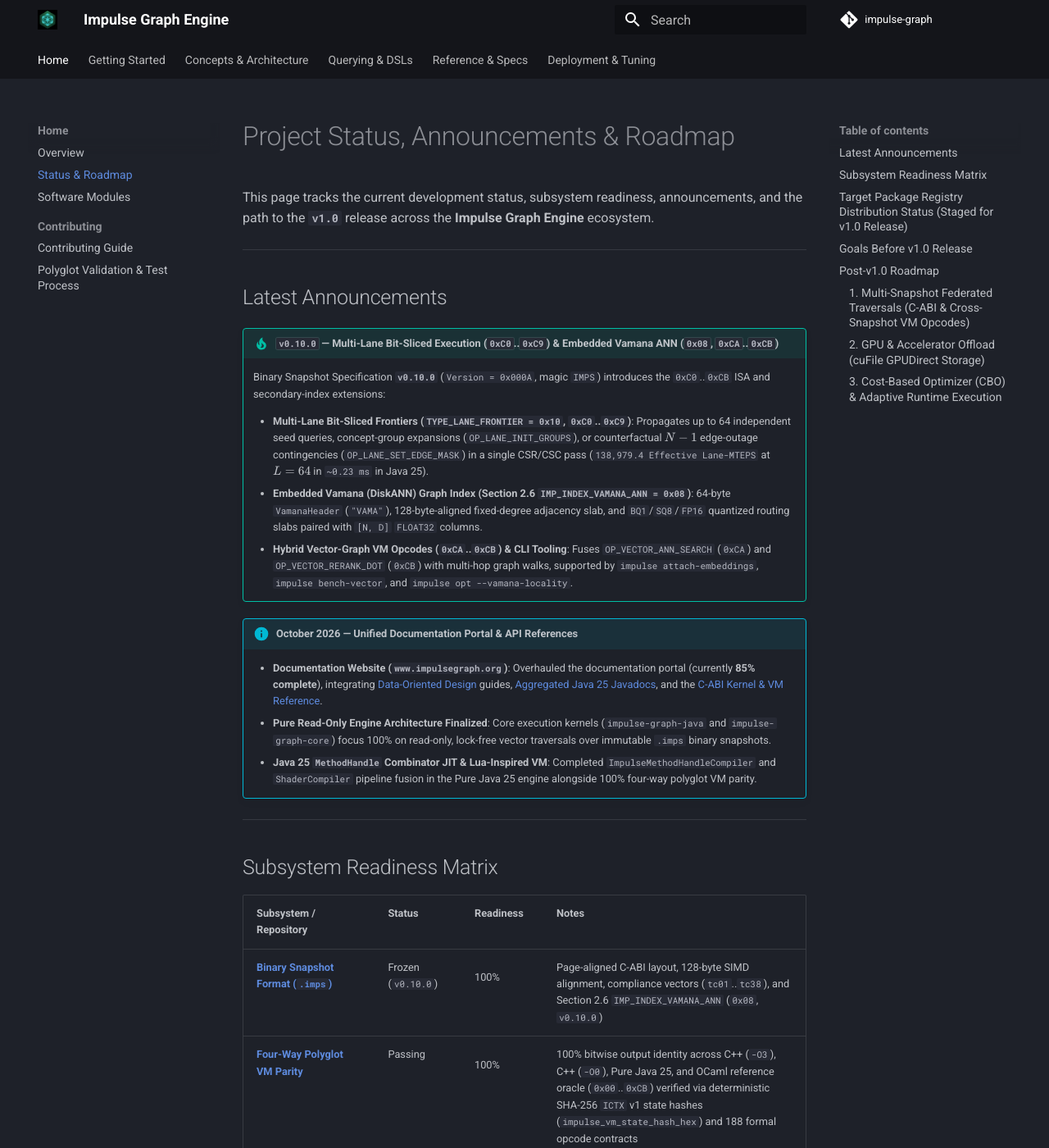
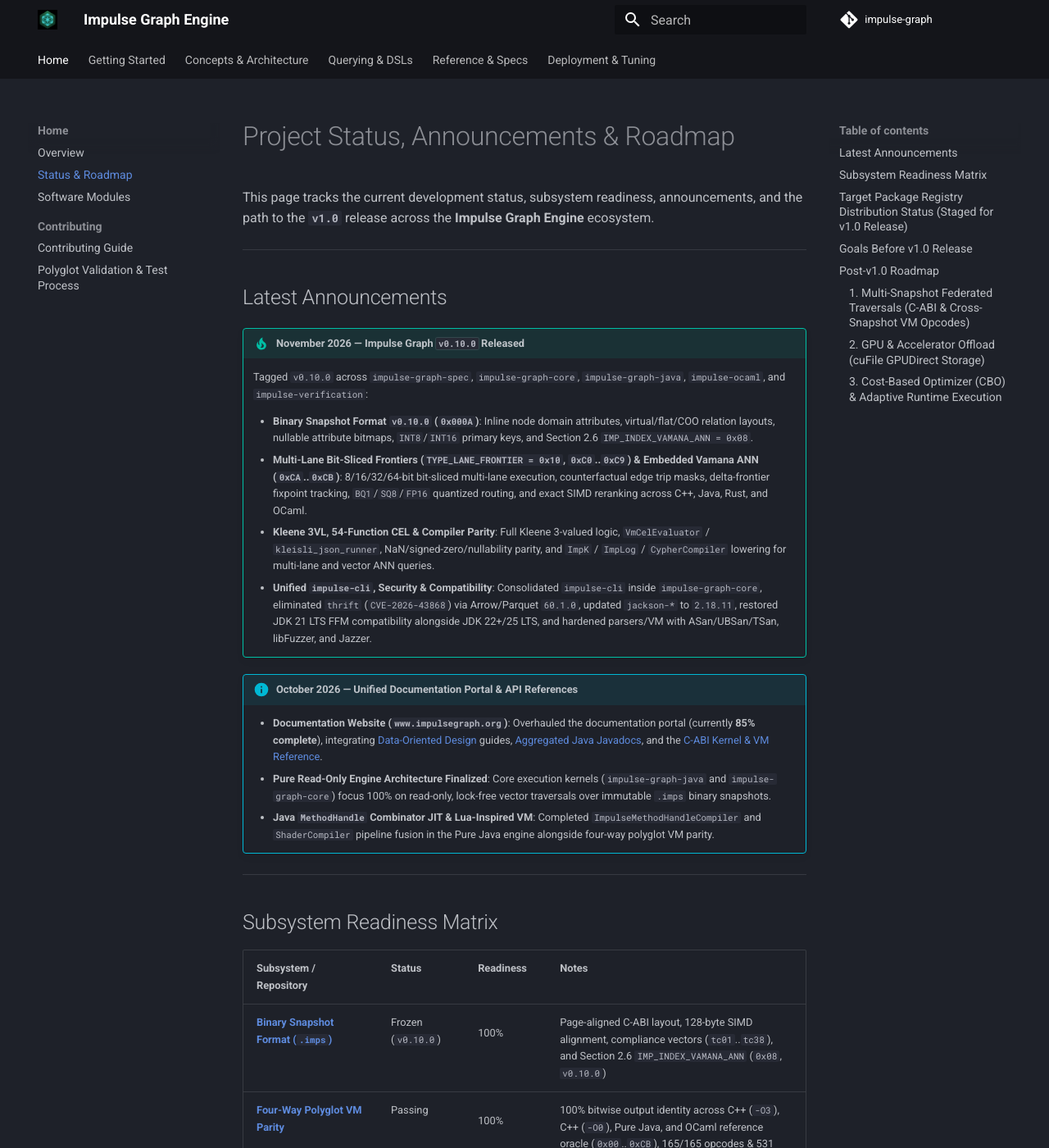
Before and after one commit to impulse-graph/impulse-website, an MkDocs documentation site: the page built from docs/status.md, in a window 1280 px wide and 1400 px high. Shown: the whole window at 82% size. Built offline with MkDocs 1.6.1 and Material for MkDocs 9.7.7, drawn with Linux system fonts in a browser that asks for light colours; some of the changed text lies outside the part shown.

Commit message:
docs(status): update Status & Roadmap page for v0.10.0 release (#11)

```diff
--- a/docs/status.md
+++ b/docs/status.md
@@ -6,17 +6,18 @@ This page tracks the current development status, subsystem readiness, announceme
 
 ## Latest Announcements
 
-!!! tip "`v0.10.0` — Multi-Lane Bit-Sliced Execution (`0xC0`..`0xC9`) & Embedded Vamana ANN (`0x08`, `0xCA`..`0xCB`)"
-    Binary Snapshot Specification **`v0.10.0`** (`Version = 0x000A`, magic `IMPS`) introduces the `0xC0`..`0xCB` ISA and secondary-index extensions:
+!!! tip "November 2026 — Impulse Graph `v0.10.0` Released"
+    Tagged `v0.10.0` across `impulse-graph-spec`, `impulse-graph-core`, `impulse-graph-java`, `impulse-ocaml`, and `impulse-verification`:
 
-    * **Multi-Lane Bit-Sliced Frontiers (`TYPE_LANE_FRONTIER = 0x10`, `0xC0`..`0xC9`)**: Propagates up to 64 independent seed queries, concept-group expansions (`OP_LANE_INIT_GROUPS`), or counterfactual $N-1$ edge-outage contingencies (`OP_LANE_SET_EDGE_MASK`) in a single CSR/CSC pass (`138,979.4 Effective Lane-MTEPS` at $L=64$ in `~0.23 ms` in Java 25).
-    * **Embedded Vamana (DiskANN) Graph Index (Section 2.6 `IMP_INDEX_VAMANA_ANN = 0x08`)**: 64-byte `VamanaHeader` (`"VAMA"`), 128-byte-aligned fixed-degree adjacency slab, and `BQ1`/`SQ8`/`FP16` quantized routing slabs paired with `[N, D]` `FLOAT32` columns.
-    * **Hybrid Vector-Graph VM Opcodes (`0xCA`..`0xCB`) & CLI Tooling**: Fuses `OP_VECTOR_ANN_SEARCH` (`0xCA`) and `OP_VECTOR_RERANK_DOT` (`0xCB`) with multi-hop graph walks, supported by `impulse attach-embeddings`, `impulse bench-vector`, and `impulse opt --vamana-locality`.
+    * **Binary Snapshot Format `v0.10.0` (`0x000A`)**: Inline node domain attributes, virtual/flat/COO relation layouts, nullable attribute bitmaps, `INT8`/`INT16` primary keys, and Section 2.6 `IMP_INDEX_VAMANA_ANN = 0x08`.
+    * **Multi-Lane Bit-Sliced Frontiers (`TYPE_LANE_FRONTIER = 0x10`, `0xC0`..`0xC9`) & Embedded Vamana ANN (`0xCA`..`0xCB`)**: 8/16/32/64-bit bit-sliced multi-lane execution, counterfactual edge trip masks, delta-frontier fixpoint tracking, `BQ1`/`SQ8`/`FP16` quantized routing, and exact SIMD reranking across C++, Java, Rust, and OCaml.
+    * **Kleene 3VL, 54-Function CEL & Compiler Parity**: Full Kleene 3-valued logic, `VmCelEvaluator` / `kleisli_json_runner`, NaN/signed-zero/nullability parity, and `ImpK` / `ImpLog` / `CypherCompiler` lowering for multi-lane and vector ANN queries.
+    * **Unified `impulse-cli`, Security & Compatibility**: Consolidated `impulse-cli` inside `impulse-graph-core`, eliminated `thrift` (`CVE-2026-43868`) via Arrow/Parquet `60.1.0`, updated `jackson-*` to `2.18.11`, restored JDK 21 LTS FFM compatibility alongside JDK 22+/25 LTS, and hardened parsers/VM with ASan/UBSan/TSan, libFuzzer, and Jazzer.
 
 !!! info "October 2026 — Unified Documentation Portal & API References"
-    * **Documentation Website (`www.impulsegraph.org`)**: Overhauled the documentation portal (currently **85% complete**), integrating [Data-Oriented Design](concepts/data-oriented-design.md) guides, [Aggregated Java 25 Javadocs](/javadoc/index.html), and the [C-ABI Kernel & VM Reference](reference/c-abi.md).
+    * **Documentation Website (`www.impulsegraph.org`)**: Overhauled the documentation portal (currently **85% complete**), integrating [Data-Oriented Design](concepts/data-oriented-design.md) guides, [Aggregated Java Javadocs](/javadoc/index.html), and the [C-ABI Kernel & VM Reference](reference/c-abi.md).
     * **Pure Read-Only Engine Architecture Finalized**: Core execution kernels (`impulse-graph-java` and `impulse-graph-core`) focus 100% on read-only, lock-free vector traversals over immutable `.imps` binary snapshots.
-    * **Java 25 `MethodHandle` Combinator JIT & Lua-Inspired VM**: Completed `ImpulseMethodHandleCompiler` and `ShaderCompiler` pipeline fusion in the Pure Java 25 engine alongside 100% four-way polyglot VM parity.
+    * **Java `MethodHandle` Combinator JIT & Lua-Inspired VM**: Completed `ImpulseMethodHandleCompiler` and `ShaderCompiler` pipeline fusion in the Pure Java engine alongside four-way polyglot VM parity.
 
 ---
 
@@ -25,12 +26,12 @@ This page tracks the current development status, subsystem readiness, announceme
 | Subsystem / Repository | Status | Readiness | Notes |
 | :--- | :--- | :--- | :--- |
 | **[Binary Snapshot Format (`.imps`)](reference/spec/format-specification.md)** | Frozen (`v0.10.0`) | [=100% "100%"] | Page-aligned C-ABI layout, 128-byte SIMD alignment, compliance vectors (`tc01`..`tc38`), and Section 2.6 `IMP_INDEX_VAMANA_ANN` (`0x08`, `v0.10.0`) |
-| **[Four-Way Polyglot VM Parity](contributing/polyglot-validation.md)** | Passing | [=100% "100%"] | 100% bitwise output identity across C++ (`-O3`), C++ (`-O0`), Pure Java 25, and OCaml reference oracle (`0x00`..`0xCB`) verified via deterministic SHA-256 `ICTX` v1 state hashes (`impulse_vm_state_hash_hex`) and 188 formal opcode contracts |
-| **[Pure Java 25 Engine (`impulse-graph-java`)](reference/java-api.md)** | RC Ready | [=95% "95%"] | 100% Pure Java 25, zero dependencies, FFM off-heap (`MemorySegment`/`Arena`), Vector API, `MethodHandle` C2 JIT, Multi-Lane & Vamana ANN |
-| **[Native C++20 / C-ABI Engine (`impulse-graph-core`)](reference/c-abi.md)** | RC Ready | [=95% "95%"] | Zero-dependency C++20 & C-ABI kernel (`libimpulse_graph`), Highway SIMD, OpenMP, `TYPE_LANE_FRONTIER` & `0xC0`..`0xCB` |
-| **[Multi-Frontend Compiler (`ImpScheme` / `openCypher` / `CEL`)](concepts/compiler-architecture.md)** | RC Ready | [=90% "90%"] | Two-stage optimizer (logical AST rewriting + cost-based physical selection), Multi-Lane width selection & SQLite-style prepared statements |
+| **[Four-Way Polyglot VM Parity](contributing/polyglot-validation.md)** | Passing | [=100% "100%"] | 100% bitwise output identity across C++ (`-O3`), C++ (`-O0`), Pure Java, and OCaml reference oracle (`0x00`..`0xCB`), 165/165 opcodes & 531 `.impas` test vectors verified via deterministic SHA-256 `ICTX` v1 state hashes |
+| **[Pure Java Engine (`impulse-graph-java`)](reference/java-api.md)** | `v0.10.0` Tagged | [=95% "95%"] | Dual-target JDK 21 LTS (preview FFM) & JDK 22+/25 LTS (standard FFM), zero runtime dependencies, virtual-thread safe pools, `MethodHandle` C2 JIT, Multi-Lane & Vamana ANN |
+| **[Native C++20 / C-ABI Engine (`impulse-graph-core`)](reference/c-abi.md)** | `v0.10.0` Tagged | [=95% "95%"] | Zero-dependency C++20 & C-ABI kernel (`libimpulse_graph`), Highway SIMD, OpenMP, `TYPE_LANE_FRONTIER` & `0xC0`..`0xCB` |
+| **[Multi-Frontend Compiler (`ImpScheme` / `openCypher` / `CEL`)](concepts/compiler-architecture.md)** | `v0.10.0` Tagged | [=90% "90%"] | Two-stage optimizer (logical AST rewriting + cost-based physical selection), Multi-Lane width selection & SQLite-style prepared statements |
 | **[Documentation Portal (`impulse-website`)](index.md)** | Active | [=85% "85%"] | Core guides, specifications, Javadocs & C-ABI references live; remaining tutorials in progress |
-| **[Developer CLI Suite (`impulse-cli`)](reference/cli.md)** | Beta | [=85% "85%"] | Standalone `impulse build`, `inspect`, `validate`, `compile`, `assemble`, `disassemble`, `run`, `attach-embeddings`, `bench-vector`, `opt --vamana-locality` (`impulse-graph-core/impulse-cli`) |
+| **[Developer CLI Suite (`impulse-cli`)](reference/cli.md)** | `v0.10.0` Tagged | [=90% "90%"] | Consolidated in `impulse-graph-core/impulse-cli`: `build`, `inspect`, `validate`, `compile`, `assemble`, `disassemble`, `run`, `index`, `sample`, `transmute`, `attach-embeddings`, `bench-vector`, `opt` |
 | **[Polyglot Language SDKs](software-modules.md)** | Beta | [=80% "80%"] | Python (`pybind11` / NumPy / PyTorch), Rust (`impulse-rust`), Go (`CGo`), .NET/C# (`P/Invoke`), Node.js (`N-API`) |
 
 ---
@@ -60,7 +61,7 @@ This page tracks the current development status, subsystem readiness, announceme
 - [x] Implement Lua-inspired register architecture (`R0`..`R63`) and Java 25 `MethodHandle` combinator JIT compilation
 - [x] Remove in-memory delta overlay complexity to dedicate 100% of kernel hot paths to lock-free, read-only `.imps` traversal
 - [x] Launch unified documentation website (`www.impulsegraph.org`) with hosted Java 25 Javadocs and C-ABI references (85% complete)
-- [x] Specify and validate `v0.10.0` Multi-Lane Bit-Sliced Execution (`0xC0`..`0xC9`, `TYPE_LANE_FRONTIER = 0x10`) and Embedded Vamana ANN + Hybrid Vector Search (`IMP_INDEX_VAMANA_ANN = 0x08`, `0xCA`..`0xCB`) across C++, Java 25, Rust, and OCaml
+- [x] Specify, validate, and tag `v0.10.0` across `impulse-graph-spec`, `impulse-graph-core`, `impulse-graph-java`, `impulse-ocaml`, and `impulse-verification` (Multi-Lane Bit-Sliced Execution `0xC0`..`0xC9`, Embedded Vamana ANN `0x08` / `0xCA`..`0xCB`, Kleene 3VL & 54-func CEL)
 - [ ] Complete remaining 15% of documentation (expanded cookbook recipes, operational runbooks, and showcase deep dives)
 - [ ] Complete end-to-end automated release pipelines with SLSA Level 3 cryptographic build provenance attestations
 - [ ] Publish `v1.0` artifacts across Maven Central (`org.impulsegraph`), PyPI (`impulse-graph`), Crates.io, NuGet, and npm
```
